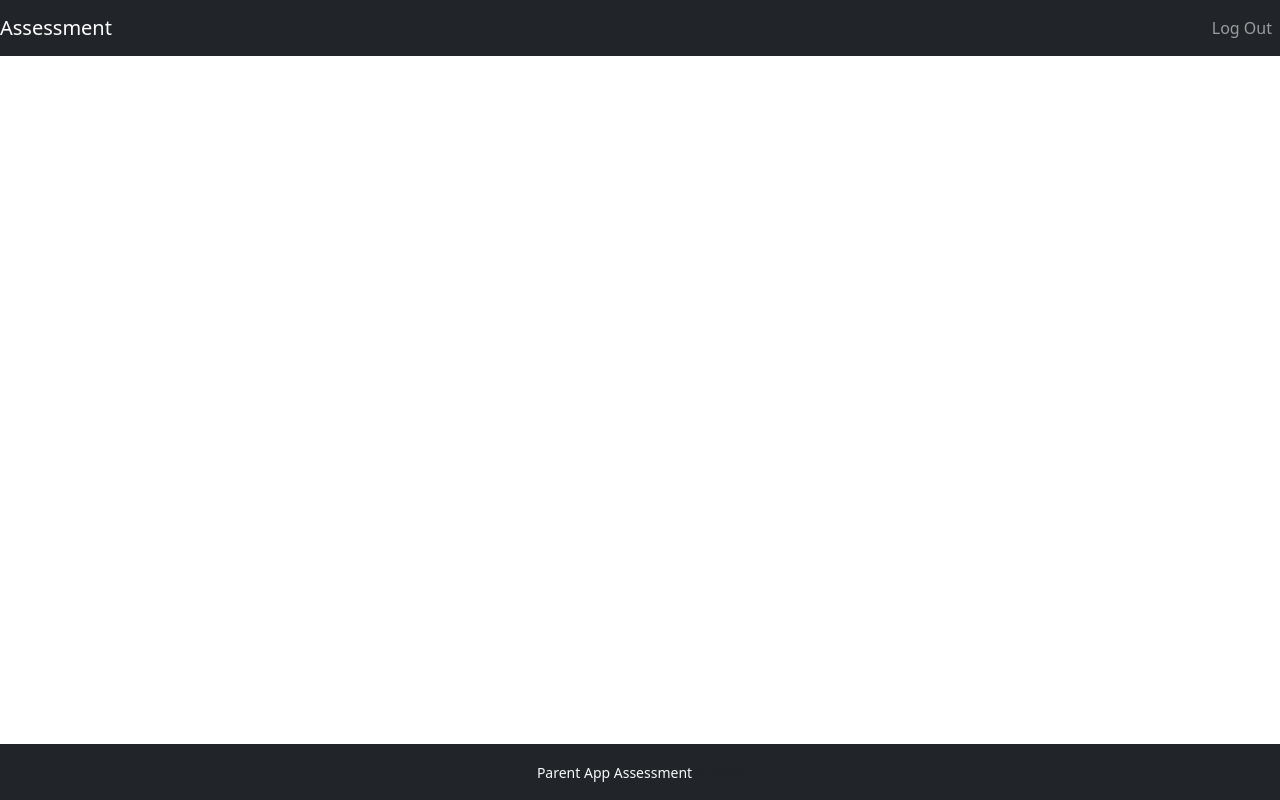
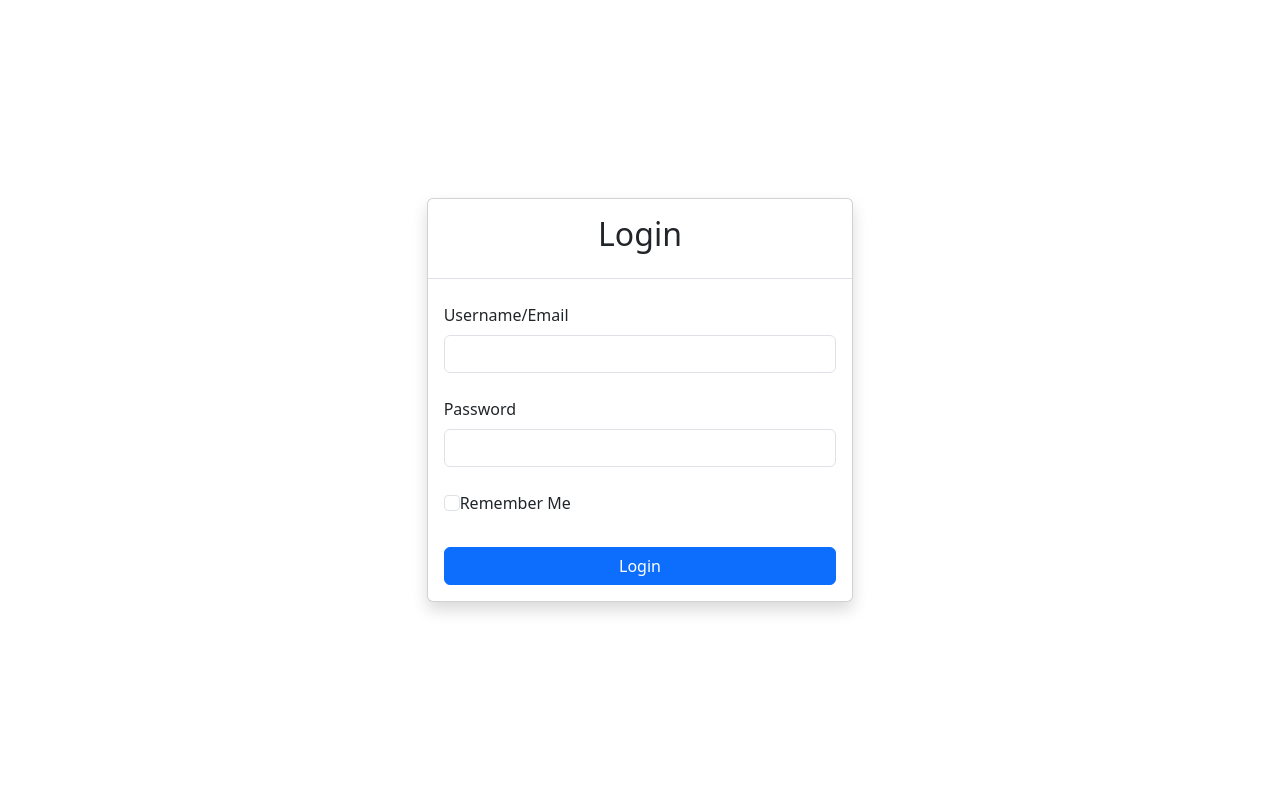
Before and after one commit to Mohamedrezk-web/parent-aps-assesment, an Angular app: page / in a window 1280 px wide. Built offline with nearby package versions, Linux system fonts and the light colour scheme.

Commit message:
add login page html

```diff
--- a/src/app/app.component.html
+++ b/src/app/app.component.html
@@ -1 +1,3 @@
-<app-layout></app-layout>
+<!-- <app-layout></app-layout> -->
+
+<app-login></app-login>
--- a/src/app/app.component.ts
+++ b/src/app/app.component.ts
@@ -1,10 +1,11 @@
 import { Component } from '@angular/core';
 import { LayoutComponent } from './ui/layout/layout.component';
+import { LoginComponent } from './pages/login/login.component';
 
 @Component({
   selector: 'app-root',
   standalone: true,
-  imports: [LayoutComponent],
+  imports: [LayoutComponent, LoginComponent],
   templateUrl: './app.component.html',
   styleUrl: './app.component.scss',
 })
--- /dev/null
+++ b/src/app/pages/login/login.component.html
@@ -0,0 +1,28 @@
+<div class="col-lg-4 col-md-6 col-sm-6 m-auto">
+  <div class="card shadow">
+    <div class="card-title text-center border-bottom">
+      <h2 class="p-3">Login</h2>
+    </div>
+    <div class="card-body">
+      <form>
+        <div class="mb-4">
+          <label for="username" class="form-label">Username/Email</label>
+          <input type="text" class="form-control" id="username" />
+        </div>
+        <div class="mb-4">
+          <label for="password" class="form-label">Password</label>
+          <input type="password" class="form-control" id="password" />
+        </div>
+        <div class="mb-4">
+          <input type="checkbox" class="form-check-input" id="remember" />
+          <label for="remember" class="form-label">Remember Me</label>
+        </div>
+        <div class="d-grid">
+          <button type="button" class="btn btn-primary" (click)="login()">
+            Login
+          </button>
+        </div>
+      </form>
+    </div>
+  </div>
+</div>
--- /dev/null
+++ b/src/app/pages/login/login.component.ts
@@ -0,0 +1,19 @@
+import { Component, OnInit } from '@angular/core';
+
+@Component({
+  selector: 'app-login',
+  standalone: true,
+  templateUrl: './login.component.html',
+  host: {
+    class: 'w100 h-100 d-flex justify-content-center ',
+  },
+})
+export class LoginComponent implements OnInit {
+  constructor() {}
+
+  ngOnInit() {}
+
+  login() {
+    console.log('login');
+  }
+}
```
Also changed, not shown: 1 other file (tests, documents, lock files or other folders).
